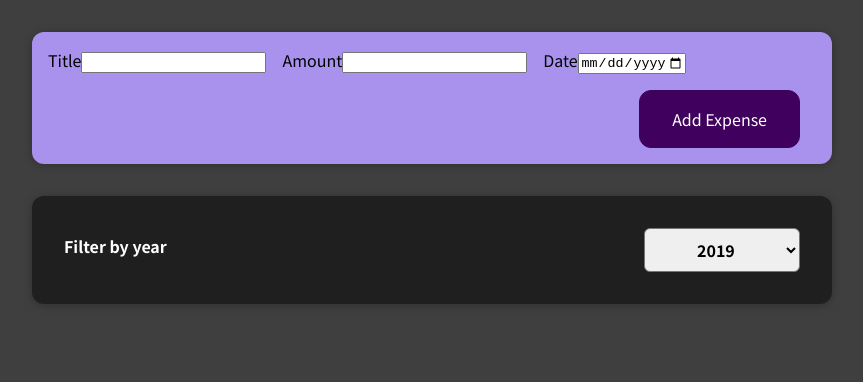
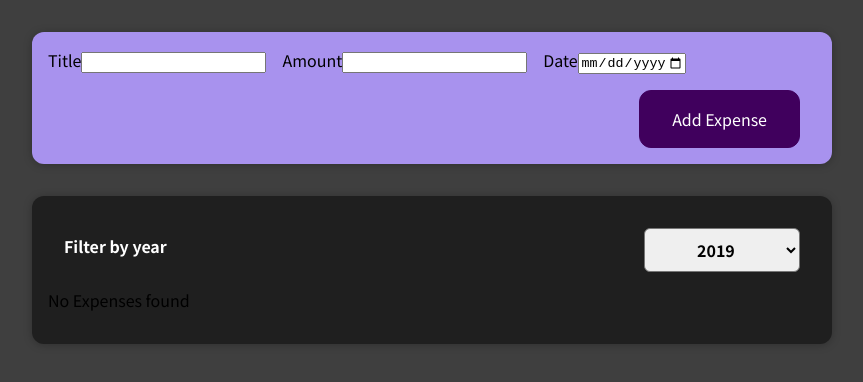
Before and after one commit to prateekS44/first-react-project, a React (Create React App) app: page / in a window 1280 px wide. Shown: the top 382 px of the page, without its empty margins (208-1071 px from the left). Built offline with nearby package versions, Linux system fonts and the light colour scheme.

Commit message:
Expenses.js - Conditional content - method 1

```diff
--- a/src/components/Expenses/Expenses.js
+++ b/src/components/Expenses/Expenses.js
@@ -24,7 +24,7 @@ const Expenses = (props) => {
           filterValue={selectedExpenseYear}
           onFilterChange={filterChangeHandler}
         />
-        {filteredExpenses.map((expense, index) => (
+        {filteredExpenses.length === 0 ? <p>No Expenses found</p> : filteredExpenses.map((expense, index) => (
           <ExpenseItem
             key={expense.id}
             title={expense.title}
```
Also changed, not shown: 1 other file (tests, documents, lock files or other folders).
